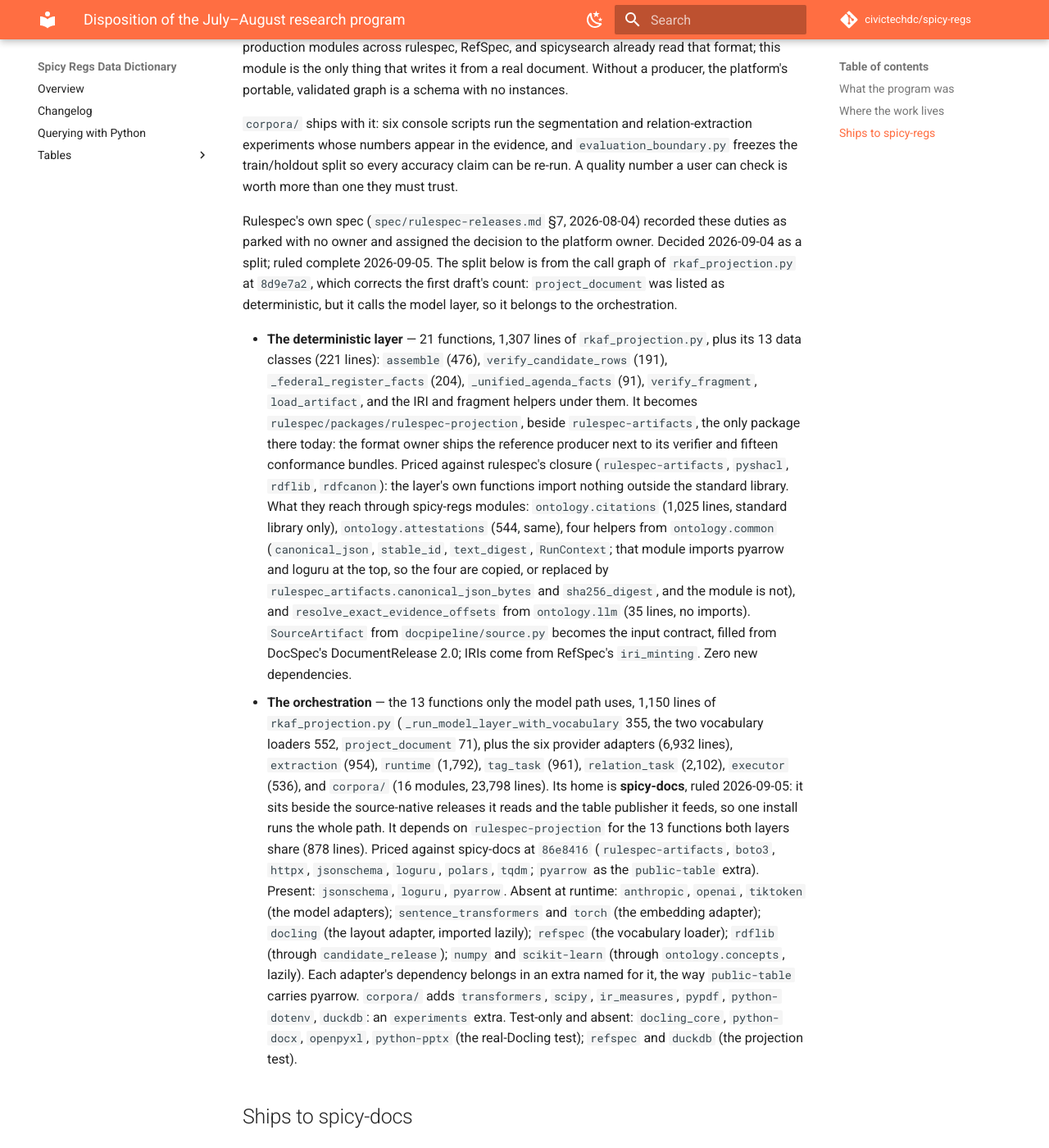
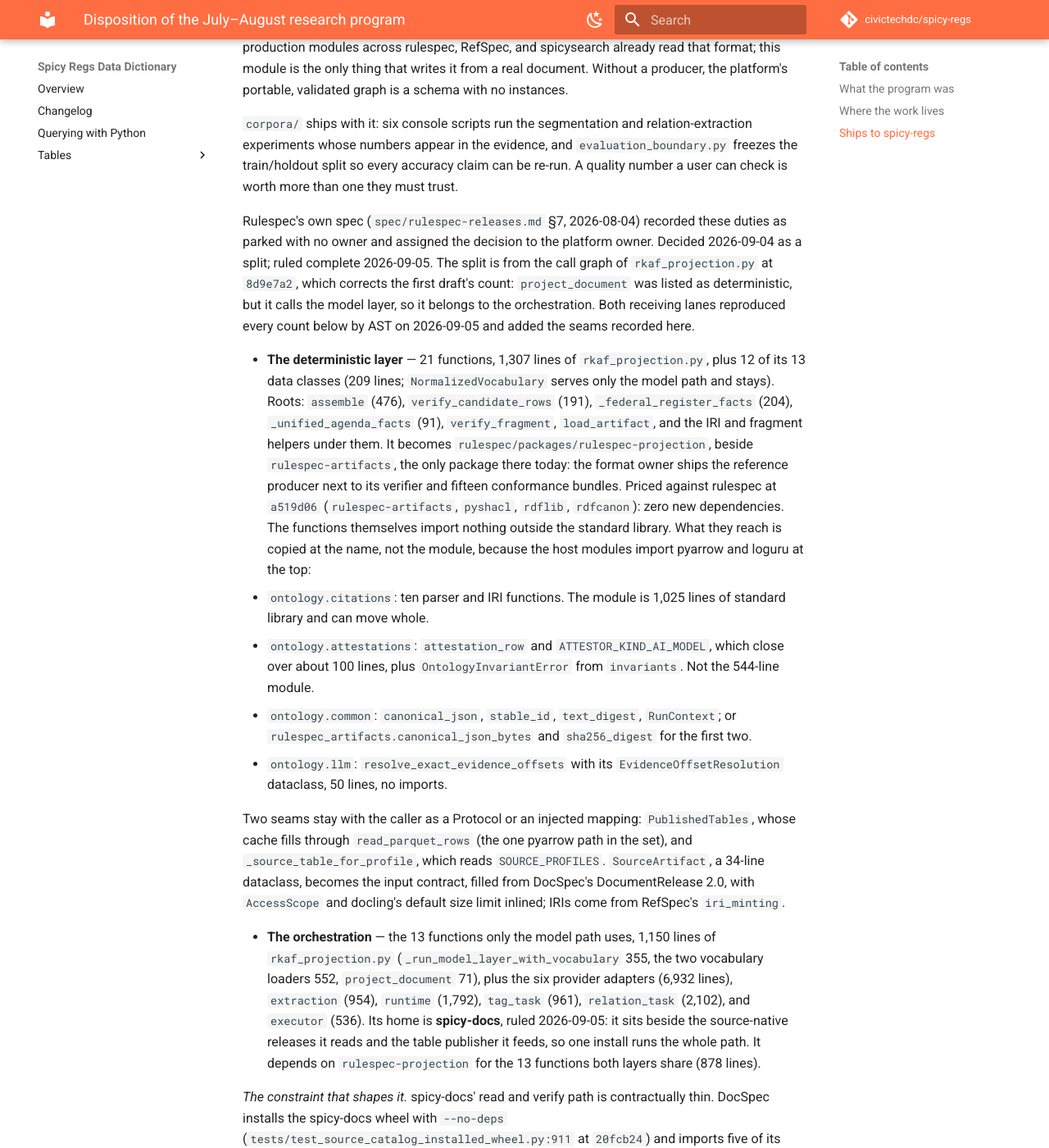
Before and after one commit to civictechdc/spicy-regs, an MkDocs documentation site: the page built from docs/disposition.md, in a window 1280 px wide and 1400 px high, scrolled down 4244 px. Shown: the whole window at 82% size. Built offline with MkDocs 1.6.1 and Material for MkDocs 9.7.7, drawn with Linux system fonts in a browser that asks for light colours; comment, search, counter and statistics services are not loaded; some of the changed text lies outside the part shown.

Commit message:
docs(disposition): fold in the receiving lanes' verified corrections and constraints
rulespec: 12 classes move, not 13; attestations is copied at two names (about
100 lines), not the module; the resolver is 50 lines with its dataclass; two
adapter seams (PublishedTables, _source_table_for_profile) stay with the
caller. spicy-docs: the reader-closure guard is the enforcement for the port;
import-direction table after spicysearch; the four-property extra precedent;
the first-party seams priced per module; corpora sequenced last, per module.

Co-Authored-By: Claude Fable 5.1 <noreply@anthropic.com>
Claude-Session: https://claude.ai/code/session_017XbfiZd8imvF4gJeVX61KB

```diff
--- a/docs/disposition.md
+++ b/docs/disposition.md
@@ -174,53 +174,119 @@ they must trust.
 
 Rulespec's own spec (`spec/rulespec-releases.md` §7, 2026-08-04) recorded
 these duties as parked with no owner and assigned the decision to the platform
-owner. Decided 2026-09-04 as a split; ruled complete 2026-09-05. The split below is
-from the call graph of `rkaf_projection.py` at `8d9e7a2`, which corrects the
-first draft's count: `project_document` was listed as deterministic, but it
-calls the model layer, so it belongs to the orchestration.
+owner. Decided 2026-09-04 as a split; ruled complete 2026-09-05. The split is from
+the call graph of `rkaf_projection.py` at `8d9e7a2`, which corrects the first
+draft's count: `project_document` was listed as deterministic, but it calls the
+model layer, so it belongs to the orchestration. Both receiving lanes reproduced
+every count below by AST on 2026-09-05 and added the seams recorded here.
 
 - **The deterministic layer** — 21 functions, 1,307 lines of
-  `rkaf_projection.py`, plus its 13 data classes (221 lines): `assemble`
-  (476), `verify_candidate_rows` (191), `_federal_register_facts` (204),
-  `_unified_agenda_facts` (91), `verify_fragment`, `load_artifact`, and the
-  IRI and fragment helpers under them. It becomes
+  `rkaf_projection.py`, plus 12 of its 13 data classes (209 lines;
+  `NormalizedVocabulary` serves only the model path and stays). Roots:
+  `assemble` (476), `verify_candidate_rows` (191), `_federal_register_facts`
+  (204), `_unified_agenda_facts` (91), `verify_fragment`, `load_artifact`, and
+  the IRI and fragment helpers under them. It becomes
   `rulespec/packages/rulespec-projection`, beside `rulespec-artifacts`, the
   only package there today: the format owner ships the reference producer next
-  to its verifier and fifteen conformance bundles. Priced against rulespec's
-  closure (`rulespec-artifacts`, `pyshacl`, `rdflib`, `rdfcanon`): the layer's
-  own functions import nothing outside the standard library. What they reach
-  through spicy-regs modules: `ontology.citations` (1,025 lines, standard
-  library only), `ontology.attestations` (544, same), four helpers from
-  `ontology.common` (`canonical_json`, `stable_id`, `text_digest`,
-  `RunContext`; that module imports pyarrow and loguru at the top, so the four
-  are copied, or replaced by `rulespec_artifacts.canonical_json_bytes` and
-  `sha256_digest`, and the module is not), and `resolve_exact_evidence_offsets`
-  from `ontology.llm` (35 lines, no imports). `SourceArtifact` from
-  `docpipeline/source.py` becomes the input contract, filled from DocSpec's
-  DocumentRelease 2.0; IRIs come from RefSpec's `iri_minting`. Zero new
-  dependencies.
+  to its verifier and fifteen conformance bundles. Priced against rulespec at
+  `a519d06` (`rulespec-artifacts`, `pyshacl`, `rdflib`, `rdfcanon`): zero new
+  dependencies. The functions themselves import nothing outside the standard
+  library. What they reach is copied at the name, not the module, because the
+  host modules import pyarrow and loguru at the top:
+  - `ontology.citations`: ten parser and IRI functions. The module is 1,025
+    lines of standard library and can move whole.
+  - `ontology.attestations`: `attestation_row` and `ATTESTOR_KIND_AI_MODEL`,
+    which close over about 100 lines, plus `OntologyInvariantError` from
+    `invariants`. Not the 544-line module.
+  - `ontology.common`: `canonical_json`, `stable_id`, `text_digest`,
+    `RunContext`; or `rulespec_artifacts.canonical_json_bytes` and
+    `sha256_digest` for the first two.
+  - `ontology.llm`: `resolve_exact_evidence_offsets` with its
+    `EvidenceOffsetResolution` dataclass, 50 lines, no imports.
+
+  Two seams stay with the caller as a Protocol or an injected mapping:
+  `PublishedTables`, whose cache fills through `read_parquet_rows` (the one
+  pyarrow path in the set), and `_source_table_for_profile`, which reads
+  `SOURCE_PROFILES`. `SourceArtifact`, a 34-line dataclass, becomes the input
+  contract, filled from DocSpec's DocumentRelease 2.0, with `AccessScope` and
+  docling's default size limit inlined; IRIs come from RefSpec's `iri_minting`.
+
 - **The orchestration** — the 13 functions only the model path uses, 1,150
   lines of `rkaf_projection.py` (`_run_model_layer_with_vocabulary` 355, the
   two vocabulary loaders 552, `project_document` 71), plus the six provider
   adapters (6,932 lines), `extraction` (954), `runtime` (1,792), `tag_task`
-  (961), `relation_task` (2,102), `executor` (536), and `corpora/` (16
-  modules, 23,798 lines). Its home is **spicy-docs**, ruled 2026-09-05: it
-  sits beside the source-native releases it reads and the table publisher it
-  feeds, so one install runs the whole path. It depends on
-  `rulespec-projection` for the 13 functions both layers share (878 lines).
-  Priced against spicy-docs at `86e8416` (`rulespec-artifacts`, `boto3`,
-  `httpx`, `jsonschema`, `loguru`, `polars`, `tqdm`; `pyarrow` as the
+  (961), `relation_task` (2,102), and `executor` (536). Its home is
+  **spicy-docs**, ruled 2026-09-05: it sits beside the source-native releases
+  it reads and the table publisher it feeds, so one install runs the whole
+  path. It depends on `rulespec-projection` for the 13 functions both layers
+  share (878 lines).
+
+  *The constraint that shapes it.* spicy-docs' read and verify path is
+  contractually thin. DocSpec installs the spicy-docs wheel with `--no-deps`
+  (`tests/test_source_catalog_installed_wheel.py:911` at `20fcb24`) and imports
+  five of its modules, and spicy-docs' `tests/test_reader_closure.py` at
+  `86e8416` fails if `polars`, `httpx`, `boto3`, `botocore`, `loguru`, or
+  `tqdm` sit in `sys.modules` after importing `source_native` and
+  `source_native_profiles`. That guard is the enforcement for this port. It
+  gains the seven model names (`anthropic`, `openai`, `sentence_transformers`,
+  `torch`, `docling`, `tiktoken`, `transformers`), and since DocSpec imports
+  five modules on that path and all five are clean today, it should name all
+  five. Import direction, after spicysearch's `AGENTS.md` table
+  (`f97b904:100`):
+
+  | From | Read/verify | Acquisition/publish | Orchestration | Experiments |
+  |---|---|---|---|---|
+  | Read/verify | Yes | No | No | No |
+  | Acquisition/publish | Yes | Yes | No | No |
+  | Orchestration | Yes | Yes | Yes | No |
+  | Experiments | Yes | Yes | Yes | Yes |
+  | Tests | Yes | Yes | Yes | Yes |
+
+  Model output is nondeterministic by construction and spicy-docs' releases are
+  byte-reproducible; the table keeps them apart in the direction that matters.
+
+  *Dependencies*, priced against spicy-docs at `86e8416` (`rulespec-artifacts`,
+  `boto3`, `httpx`, `jsonschema`, `loguru`, `polars`, `tqdm`; `pyarrow` as the
   `public-table` extra). Present: `jsonschema`, `loguru`, `pyarrow`. Absent at
   runtime: `anthropic`, `openai`, `tiktoken` (the model adapters);
   `sentence_transformers` and `torch` (the embedding adapter); `docling` (the
-  layout adapter, imported lazily); `refspec` (the vocabulary loader);
-  `rdflib` (through `candidate_release`); `numpy` and `scikit-learn` (through
-  `ontology.concepts`, lazily). Each adapter's dependency belongs in an extra
-  named for it, the way `public-table` carries pyarrow. `corpora/` adds
-  `transformers`, `scipy`, `ir_measures`, `pypdf`, `python-dotenv`, `duckdb`:
-  an `experiments` extra. Test-only and absent: `docling_core`, `python-docx`,
-  `openpyxl`, `python-pptx` (the real-Docling test); `refspec` and `duckdb`
-  (the projection test).
+  layout adapter, imported lazily); `refspec` (the vocabulary loader); `rdflib`
+  (through `candidate_release`); `numpy` and `scikit-learn` (through
+  `ontology.concepts`, lazily). One extra per adapter, copying all four
+  properties of `public-table`: the extra, the reason in the module docstring,
+  a lazy CLI import that reports the missing dependency instead of crashing,
+  and presence in the dev group so the default suite tests it. The embedding
+  extra's note states its size: `pyarrow` is one wheel, `torch` is gigabytes.
+  Test-only and absent: `docling_core`, `python-docx`, `openpyxl`,
+  `python-pptx` (the real-Docling test); `refspec` and `duckdb` (the projection
+  test). spicy-docs has no model or adapter code at `86e8416`, so nothing
+  collides.
+
+  *Seams.* The cost is the first-party closure, 20 modules and 19,209 lines
+  before adapters, not the packages. Each module below is touched at a few
+  names, and a module touched at a few names is a contract to define, not code
+  to move:
+
+  | module | lines | names the orchestration uses |
+  |---|---|---|
+  | `docpipeline/source.py` | 3,593 | 5: `SourceArtifact`, `build_source_artifact`, `profile_for_table`, `SOURCE_PROFILES`, `iter_source_records` |
+  | `ontology/concepts.py` | 1,407 | 4 |
+  | `docpipeline/segments.py` | 1,163 | 3 |
+  | `ontology/llm.py` | 1,036 | 7: the prompt constants, the tag schema, the resolver |
+  | `candidate_release.py` | 705 | 2 |
+  | `document_release_v3.py` | 678 | 6: digest and key helpers |
+  | `ontology/common.py` | 226 | 6: `canonical_json` alone from ten call sites |
+  | `connected_concepts`, `ontology/segmentation`, `concept_dimensions` | 856 | 7 |
+
+- **`corpora/`** — 16 modules, 23,798 lines of experiment scripts, over half
+  the producer by volume. Experiments may import everything and nothing imports
+  them, so they sequence last and defer at no cost. All 15 scripts were last
+  touched 2026-08-28; 13 of them are registered as 13 console-script
+  entries at `8d9e7a2`, and `mirrulations_document_corpus` is neither
+  registered nor cited by the evidence. They move per module, when the evidence
+  that cites one needs re-running, under an `experiments` extra
+  (`transformers`, `scipy`, `ir_measures`, `pypdf`, `python-dotenv`,
+  `duckdb`). None moves in the same change as the adapters.
 
 ## Ships to spicy-docs
 
```
